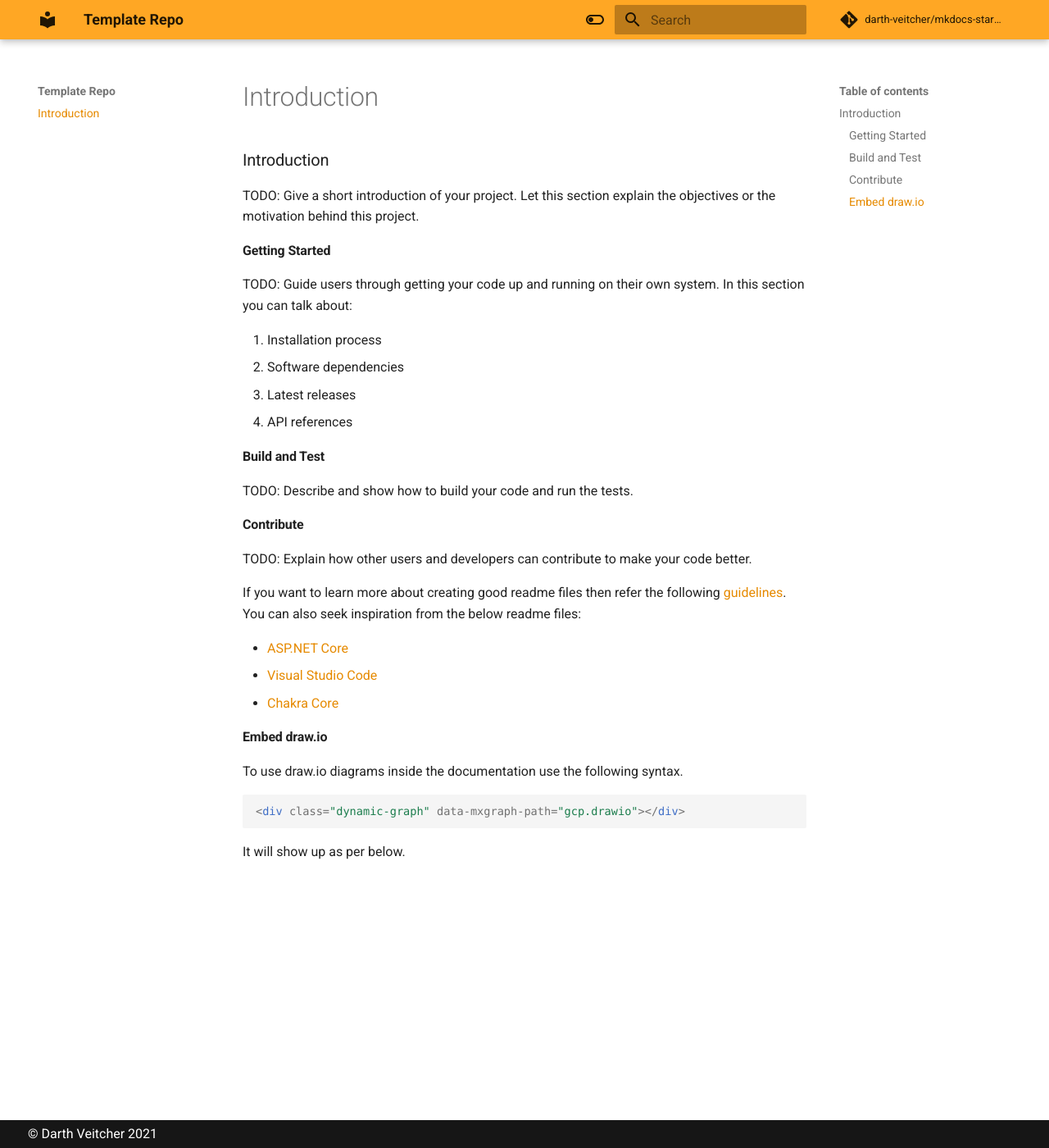
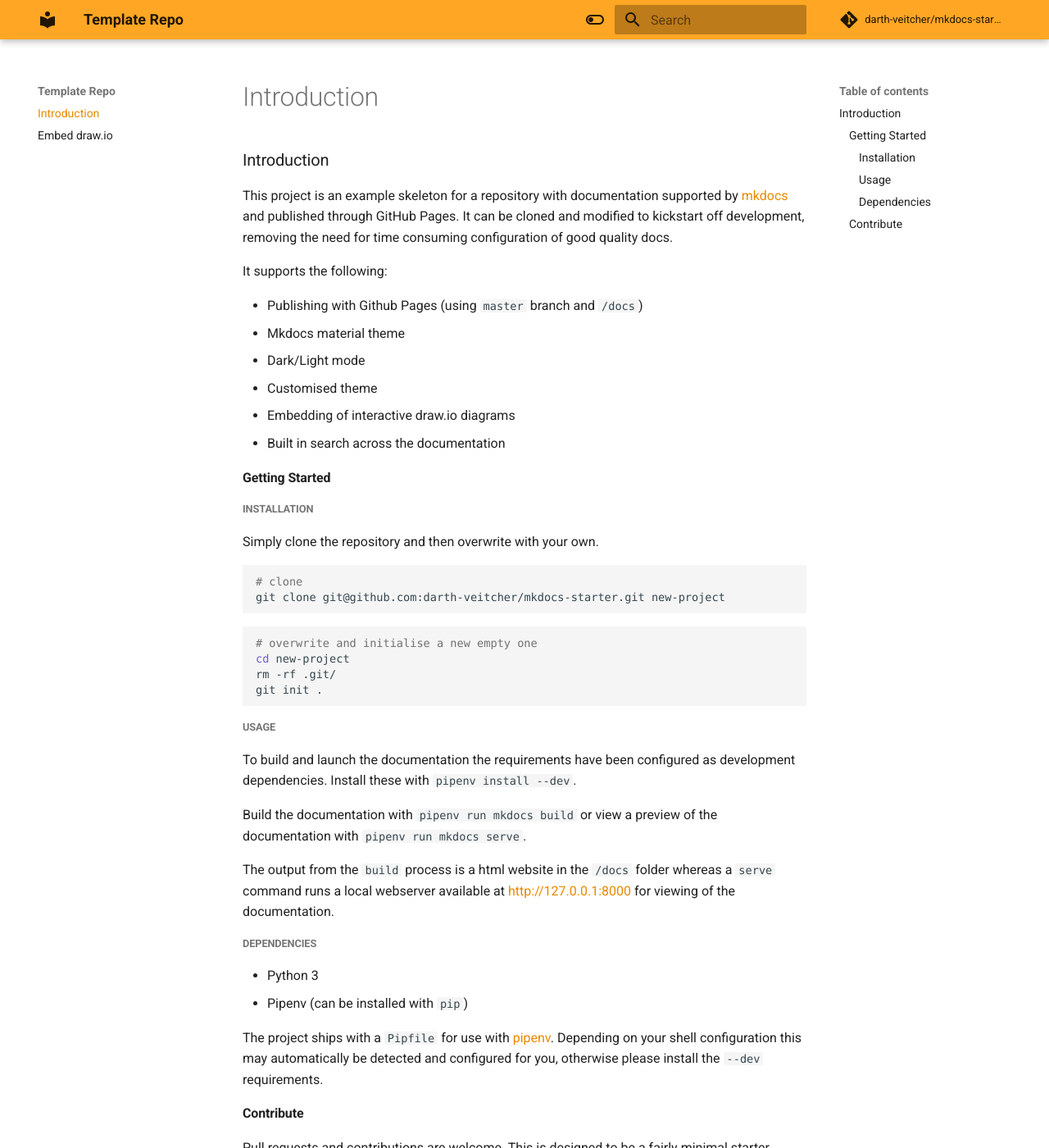
Before and after one commit to darth-veitcher/mkdocs-starter, an MkDocs documentation site: the page built from docs_src/index.md, in a window 1280 px wide and 1400 px high. Shown: the whole window at 82% size. Built offline with MkDocs 1.6.1 and Material for MkDocs 9.7.7, drawn with Linux system fonts in a browser that asks for light colours; nearby versions of some CDN libraries; some web fonts are replaced; comment, search, counter and statistics services are not loaded; some of the changed text lies outside the part shown.

Commit message:
refactor for multiple pages

````diff
--- a/docs_src/index.md
+++ b/docs_src/index.md
@@ -1,38 +1,49 @@
 # Introduction
 
-TODO: Give a short introduction of your project. Let this section explain the objectives or the motivation behind this project.
+This project is an example skeleton for a repository with documentation supported by [mkdocs](https://www.mkdocs.org) and published through GitHub Pages. It can be cloned and modified to kickstart off development, removing the need for time consuming configuration of good quality docs.
+
+It supports the following:
+
+* Publishing with Github Pages (using `master` branch and `/docs`)
+* Mkdocs material theme
+* Dark/Light mode
+* Customised theme
+* Embedding of interactive draw.io diagrams
+* Built in search across the documentation
 
 ## Getting Started
 
-TODO: Guide users through getting your code up and running on their own system. In this section you can talk about:
+### Installation
 
-1. Installation process
-2. Software dependencies
-3. Latest releases
-4. API references
+Simply clone the repository and then overwrite with your own.
 
-## Build and Test
+```zsh
+# clone
+git clone git@github.com:darth-veitcher/mkdocs-starter.git new-project
+```
 
-TODO: Describe and show how to build your code and run the tests.
+```zsh
+# overwrite and initialise a new empty one
+cd new-project
+rm -rf .git/
+git init .
+```
+
+### Usage
+
+To build and launch the documentation the requirements have been configured as development dependencies. Install these with `pipenv install --dev`.
+
+Build the documentation with `pipenv run mkdocs build` or view a preview of the documentation with `pipenv run mkdocs serve`.
+
+The output from the `build` process is a html website in the `/docs` folder whereas a `serve` command runs a local webserver available at [http://127.0.0.1:8000](http://127.0.0.1:8000) for viewing of the documentation.
+
+### Dependencies
+
+* Python 3
+* Pipenv (can be installed with `pip`)
+
+The project ships with a `Pipfile` for use with [pipenv](https://pipenv.pypa.io/en/latest/). Depending on your shell configuration this may automatically be detected and configured for you, otherwise please install the `--dev` requirements.
 
 ## Contribute
 
-TODO: Explain how other users and developers can contribute to make your code better.
-
-If you want to learn more about creating good readme files then refer the following [guidelines](https://docs.microsoft.com/en-us/azure/devops/repos/git/create-a-readme?view=azure-devops). You can also seek inspiration from the below readme files:
-
-- [ASP.NET Core](https://github.com/aspnet/Home)
-- [Visual Studio Code](https://github.com/Microsoft/vscode)
-- [Chakra Core](https://github.com/Microsoft/ChakraCore)
-
-## Embed draw.io
-
-To use draw.io diagrams inside the documentation use the following syntax.
-
-```html
-<div class="dynamic-graph" data-mxgraph-path="gcp.drawio"></div>
-```
-
-It will show up as per below.
-
-<div class="dynamic-graph" data-mxgraph-path="gcp.drawio"></div>
+Pull requests and contributions are welcome. This is designed to be a fairly minimal starter project.
--- a/mkdocs.yml
+++ b/mkdocs.yml
@@ -6,6 +6,7 @@
 # Nav
 nav:
   - 'Introduction': index.md
+  - 'Embed draw.io': drawio.md
 
 # Repository
 repo_name: 'darth-veitcher/mkdocs-starter'
````
Also changed, not shown: README.md (+38 -27 lines), docs_src/drawio.md (added, +40 -0 lines), 2 other files.
